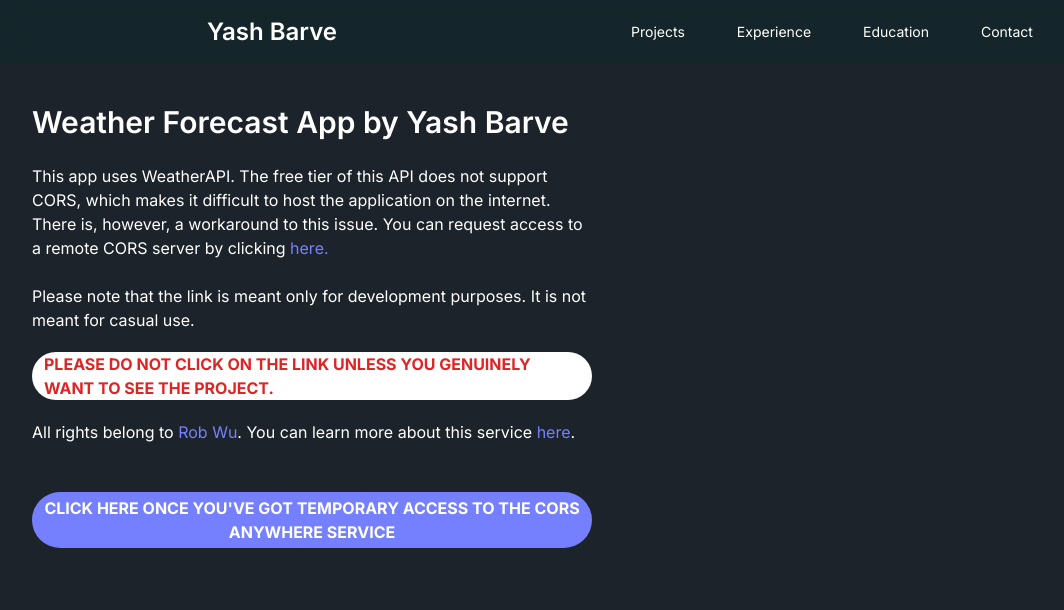
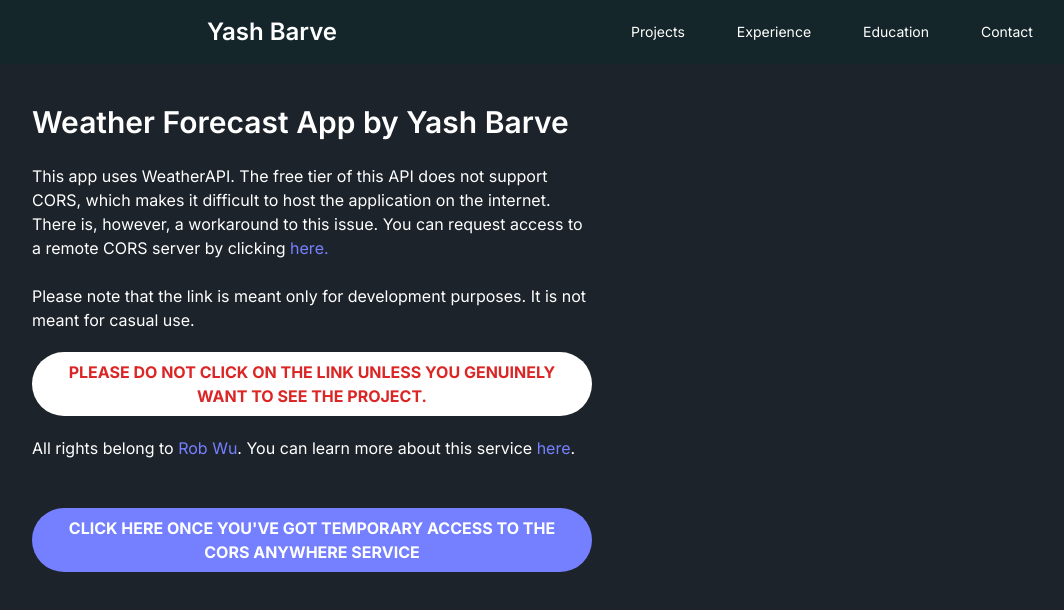
Before and after one commit to waibee-11/yb_portfolio, a Next.js app: page /weather in a window 1280 px wide. Shown: the top 610 px of the page, without its empty margins (8-1072 px from the left). Built offline with nearby package versions, Linux system fonts and the light colour scheme.

Commit message:
weather-page styling (padding)

```diff
--- a/app/weather/page.tsx
+++ b/app/weather/page.tsx
@@ -13,13 +13,13 @@ export default function WeatherApp(){
             <div className="pb-5">
                 Please note that the link is meant only for development purposes. It is not meant for casual use.
             </div>
-            <div className="font-bold text-red-600 bg-white rounded-full px-3 mb-5">
+            <div className="font-bold text-red-600 bg-white rounded-full px-5 py-2 text-center mb-5">
                 PLEASE DO NOT CLICK ON THE LINK UNLESS YOU GENUINELY WANT TO SEE THE PROJECT.
             </div>
             <div className="">
                 All rights belong to <a href="https://github.com/Rob--W" target="_blank" className="text-primary hover:text-secondary">Rob Wu</a>. You can learn more about this service <a href="https://github.com/Rob--W/cors-anywhere" target="_blank" className="text-primary hover:text-secondary">here</a>.
             </div>
-            <button className="font-bold text-white bg-primary rounded-full px-3 py-1 mb-5 mt-12 hover:bg-secondary transition ease-in-out">
+            <button className="font-bold text-white bg-primary rounded-full px-5 py-2 text-center mb-5 mt-12 hover:bg-secondary transition ease-in-out">
                 <a href="https://main--weather-app-waibee.netlify.app/#">CLICK HERE ONCE YOU&apos;VE GOT TEMPORARY ACCESS TO THE CORS ANYWHERE SERVICE</a>
             </button>
         </div>
```
